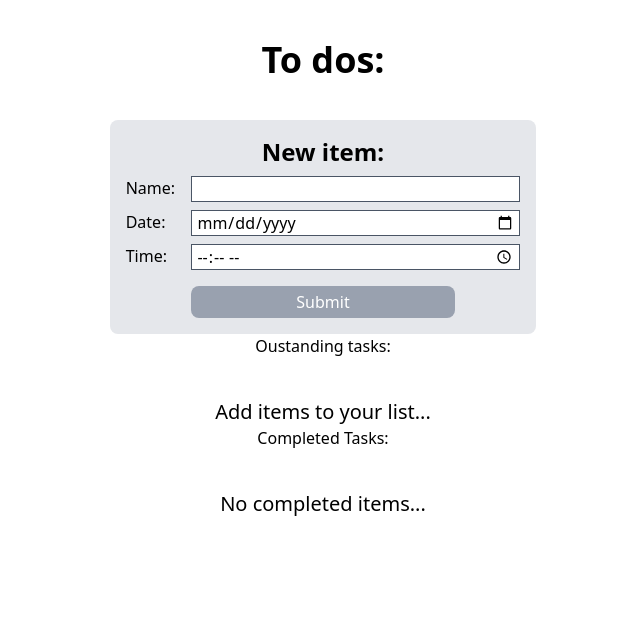
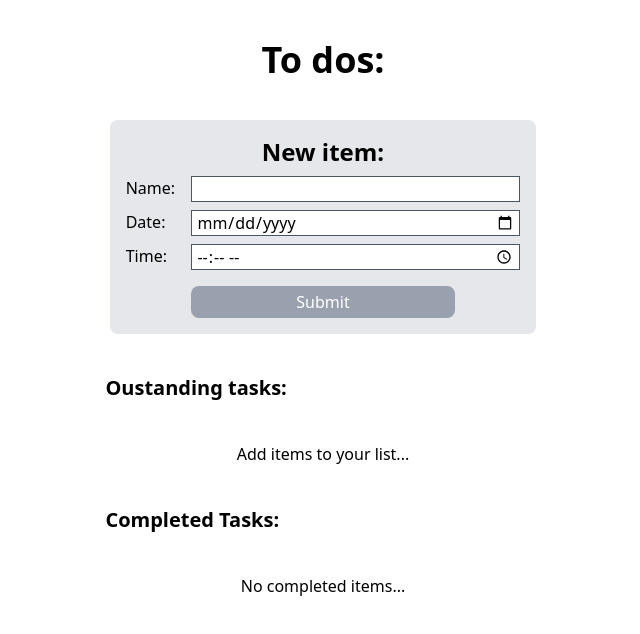
Before and after one commit to lewiswharf1/to-do-app, a React (Vite) app: page / in a window 1280 px wide. Shown: the top 634 px of the page, without its empty margins (317-957 px from the left). Built offline with nearby package versions, Linux system fonts and the light colour scheme.

Commit message:
completed section

```diff
--- a/src/App.jsx
+++ b/src/App.jsx
@@ -65,10 +65,10 @@ function App() {
 
       <div className='to-do-wrapper'>
 
-        <h2>Oustanding tasks: </h2>
+        <h2 className='task-message'>Oustanding tasks: </h2>
 
 
-        {toDoList.length <= 0
+        {toDoList.filter(task => task.completed === false) <= 0
         ?
         <p className='no-items-message'>Add items to your list...</p>
         :
@@ -87,9 +87,9 @@ function App() {
           )
         }
 
-        <h2>Completed Tasks: </h2>
+        <h2 className='task-message'>Completed Tasks: </h2>
 
-        {toDoList.length <= 0
+        {toDoList.filter(task => task.completed === true).length <= 0
         ?
         <p className='no-items-message'>No completed items...</p>
         :
--- a/src/components/ToDo.jsx
+++ b/src/components/ToDo.jsx
@@ -8,7 +8,7 @@ const ToDo = ({ name, date, time, handleRemove, handleComplete }) => {
   const [optionsShowing, setOptionsShowing] = useState(false);
   const optionsRef = useRef(null);
 
-   useEffect(() => {
+  useEffect(() => {
     const handleClickOutside = (event) => {
       if (optionsRef.current && !optionsRef.current.contains(event.target)) {
         console.log("you clicked outsied");
--- a/src/index.css
+++ b/src/index.css
@@ -17,8 +17,14 @@
     }
 
     .no-items-message {
-        @apply mt-10 text-xl font-medium
+        @apply mt-10 text-base
     }
+
+    .task-message {
+        @apply mt-10 font-bold text-xl self-start ml-[33%]
+    }
+
+
 
     .add-to-list {
         @apply flex flex-col bg-gray-200 w-1/3 p-4 rounded-lg mt-10 gap-2;
```
